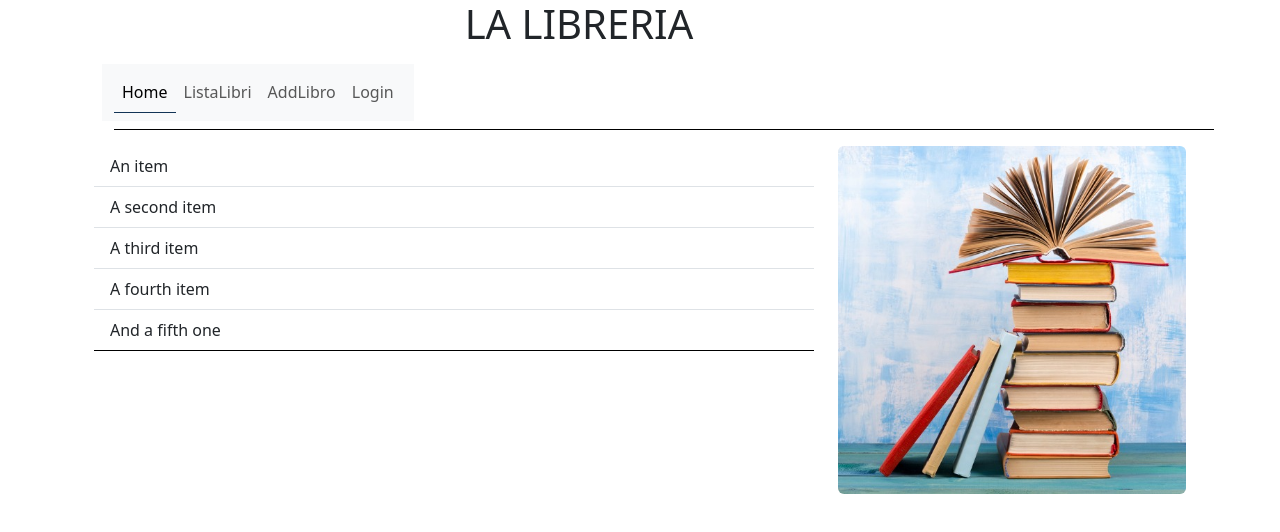
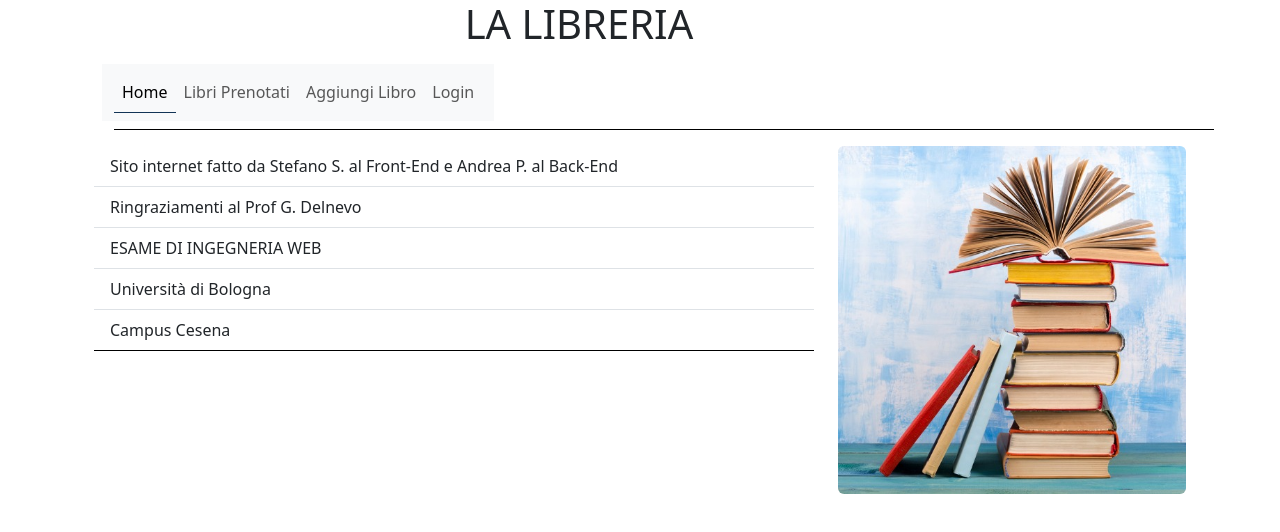
Before and after one commit to SantoSte2/ProgettoWeb2, a Vue app: page / in a window 1280 px wide. Shown: the top 532 px of the page. Built offline with nearby package versions, Linux system fonts and the light colour scheme.

Commit message:
do Footer component, refactor Navbar

```diff
--- a/src/components/Footer.vue
+++ b/src/components/Footer.vue
@@ -3,15 +3,17 @@
         <div class="row">
             <div class="col-sm-8">
                 <ul class="list-group list-group-flush">
-                    <li class="list-group-item">An item</li>
-                    <li class="list-group-item">A second item</li>
-                    <li class="list-group-item">A third item</li>
-                    <li class="list-group-item">A fourth item</li>
-                    <li class="list-group-item">And a fifth one</li>
+                    <li class="list-group-item">Sito internet fatto da Stefano S. al Front-End e Andrea P. al Back-End
+                    </li>
+                    <li class="list-group-item">Ringraziamenti al Prof G. Delnevo</li>
+                    <li class="list-group-item">ESAME DI INGEGNERIA WEB</li>
+                    <li class="list-group-item">Università di Bologna</li>
+                    <li class="list-group-item">Campus Cesena</li>
                 </ul>
             </div>
             <div class="col-sm-4">
-                <img src="../assets/things-to-do-with-books-you-will-no-longer-read-500px.jpg" class="img-fluid rounded float-end" alt="book">
+                <img src="../assets/things-to-do-with-books-you-will-no-longer-read-500px.jpg"
+                    class="img-fluid rounded float-end" alt="book">
             </div>
         </div>
 
@@ -21,10 +23,8 @@
 <script setup>
 
 import { defineProps } from 'vue';
-import { ref, computed, onMounted} from 'vue';
+import { ref, computed, onMounted } from 'vue';
 
 </script>
 
-<style lang="scss" scoped>
-
-</style>
+<style lang="scss" scoped></style>
--- a/src/components/NavBar.vue
+++ b/src/components/NavBar.vue
@@ -14,9 +14,9 @@
             <div class="navbar-nav">
               <RouterLink class="nav-link active" aria-current="page" to="/">Home
               </RouterLink>
-              <RouterLink class="nav-link" aria-current="page" to="/ListaLibri">ListaLibri
+              <RouterLink class="nav-link" aria-current="page" to="/ListaLibri">Libri Prenotati
               </RouterLink>
-              <RouterLink class="nav-link" aria-current="page" to="/AddLibro">AddLibro
+              <RouterLink class="nav-link" aria-current="page" to="/AddLibro">Aggiungi Libro
               </RouterLink>
               <RouterLink class="nav-link" aria-current="page" to="/Login">Login
               </RouterLink>
```
